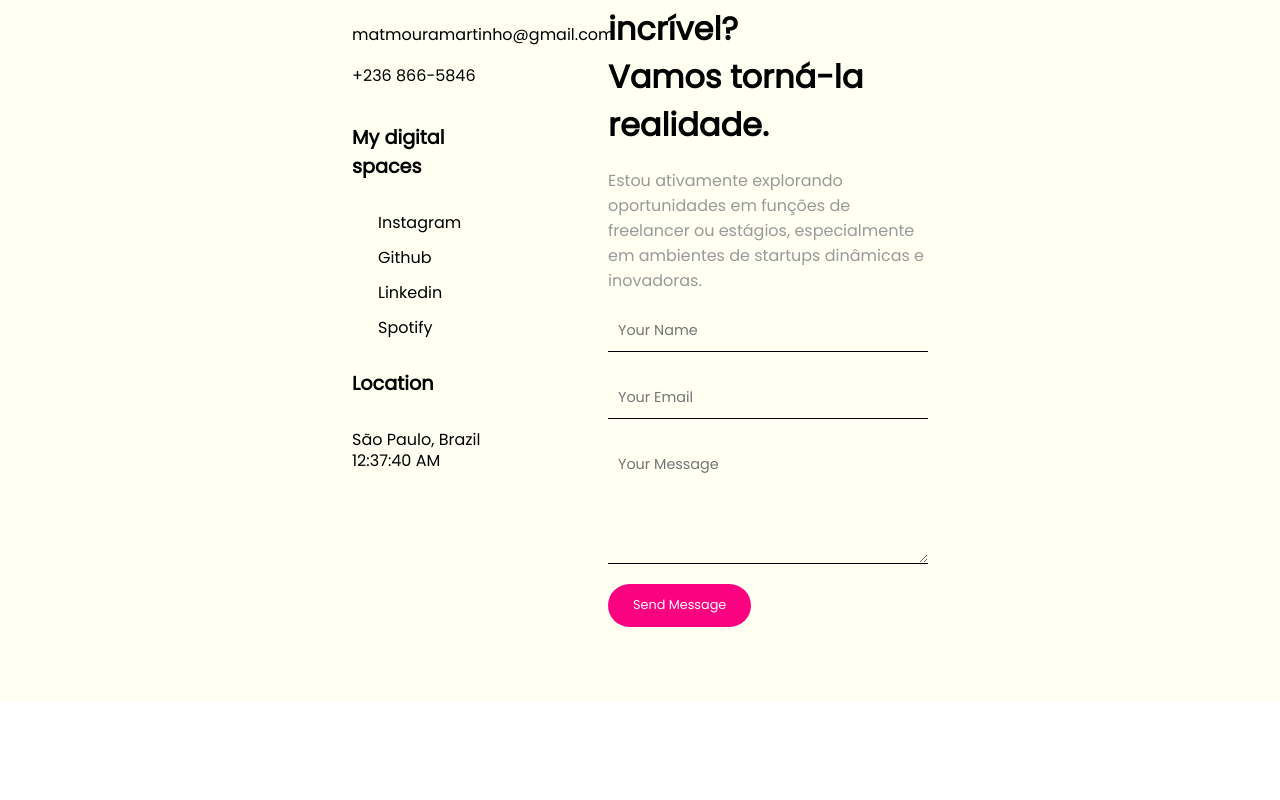
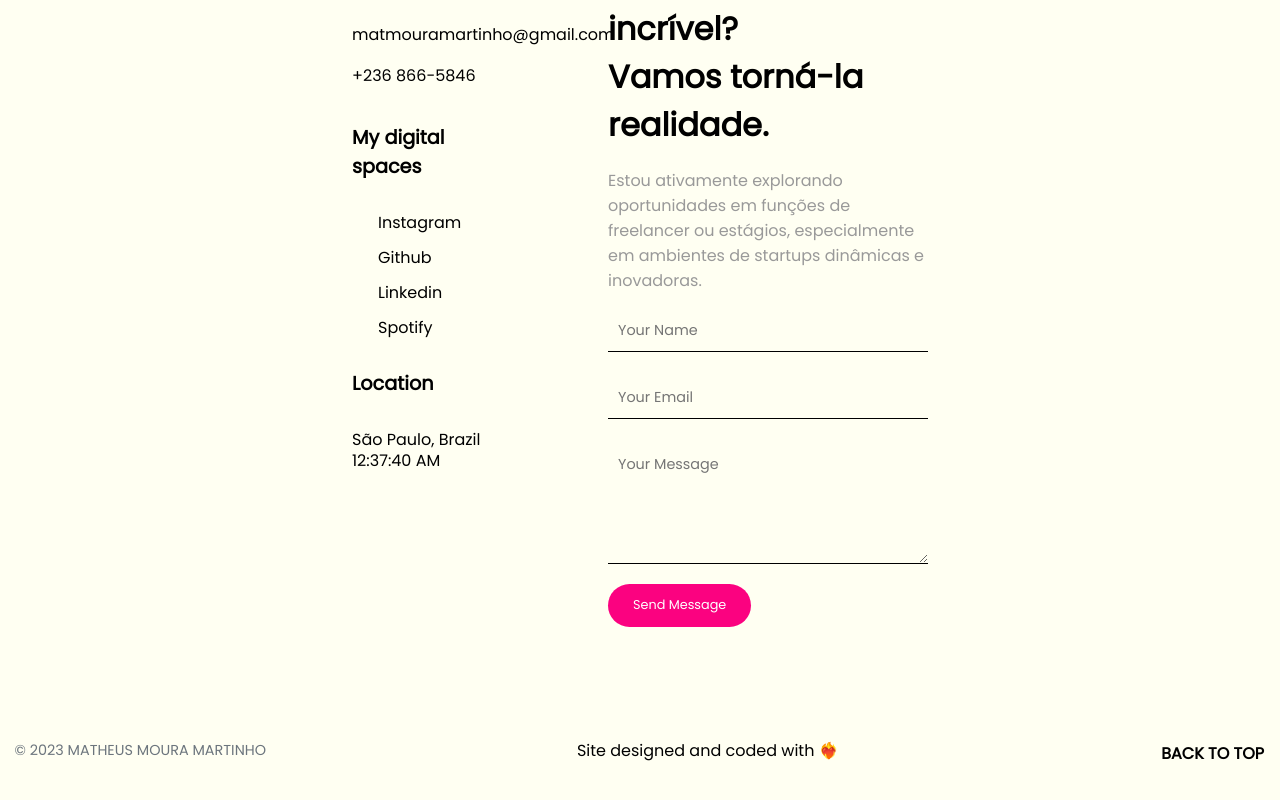
Before and after one commit to MatheusMartinho/PhotographyWeb, an Angular app: page / in a window 1280 px wide. Shown: the part 2743-3543 px from the top of the page. Before the commit the page ends 3444 px from the top, so only its background shows below. Built offline with nearby package versions, Linux system fonts and the light colour scheme.

Commit message:
footer done

```diff
--- a/src/app/footer/footer.component.css
+++ b/src/app/footer/footer.component.css
@@ -1,17 +1,32 @@
 .footer {
-  background-color: #f8f9fa;
+  background-color: #fffff2;
   padding: 1rem 0;
   position: absolute;
   bottom: 0;
   width: 100%;
   text-align: center;
-  box-shadow: 0 -2px 4px rgba(0,0,0,.1);
+  position: relative;
+  bottom:0px;
+  font-family: "Poppins", sans-serif;
 }
 
 .container {
   display: flex;
-  justify-content: center;
+  justify-content: space-between;
   align-items: center;
+}
+
+.container span,a{
+  padding: 1em;
+}
+.container a{
+  text-decoration: none;
+  color: black;
+  font-weight: bold;
+}
+.container i{
+  margin-right: 10px;
+  font-size: 1.5em;
 }
 
 .text-muted {
--- a/src/app/footer/footer.component.html
+++ b/src/app/footer/footer.component.html
@@ -1,5 +1,7 @@
 <footer class="footer">
   <div class="container">
-    <span class="text-muted">© 2023 Minha Empresa</span>
+    <span class="text-muted">© 2023 MATHEUS MOURA MARTINHO</span>
+    <span>Site designed and coded with ❤️‍🔥</span>
+    <a href="#"><i class="fa-solid fa-jet-fighter-up"></i>BACK TO TOP</a>
   </div>
 </footer>
--- a/src/app/gallery/gallery.component.css
+++ b/src/app/gallery/gallery.component.css
@@ -4,7 +4,7 @@ body {
   background-color: #f4f4f4;
   font-family: Arial, sans-serif;
   background-color: #fffff2;
-  height: 404%;
+  height: 417%;
 }
 
 app-footer {
--- a/src/app/home/home.component.html
+++ b/src/app/home/home.component.html
@@ -1,38 +1,42 @@
 <!DOCTYPE html>
 <html lang="en">
   <head>
-  <meta charset="UTF-8">
-  <meta name="viewport" content="width=device-width, initial-scale=1.0">
-  <link rel="stylesheet" href="https://cdnjs.cloudflare.com/ajax/libs/font-awesome/6.4.2/css/all.min.css" integrity="sha512-z3gLpd7yknf1YoNbCzqRKc4qyor8gaKU1qmn+CShxbuBusANI9QpRohGBreCFkKxLhei6S9CQXFEbbKuqLg0DA==" crossorigin="anonymous" referrerpolicy="no-referrer" />
+    <meta charset="UTF-8" />
+    <meta name="viewport" content="width=device-width, initial-scale=1.0" />
+    <link
+      rel="stylesheet"
+      href="https://cdnjs.cloudflare.com/ajax/libs/font-awesome/6.4.2/css/all.min.css"
+      integrity="sha512-z3gLpd7yknf1YoNbCzqRKc4qyor8gaKU1qmn+CShxbuBusANI9QpRohGBreCFkKxLhei6S9CQXFEbbKuqLg0DA=="
+      crossorigin="anonymous"
+      referrerpolicy="no-referrer"
+    />
     <title>Document</title>
   </head>
   <body>
-
     <div class="container">
       <div class="wrap">
         <div class="paragraph">
-        <p class="bigger" [ngStyle]="{'white-space':'pre-line'}">
-          {{paragraph}} <i class="fa-solid fa-code"></i>
+          <p class="bigger" [ngStyle]="{ 'white-space': 'pre-line' }">
+            {{ paragraph }} <i class="fa-solid fa-code"></i>
           </p>
-        <p class="smaller" [ngStyle]="{'white-space':'pre-line'}">
+          <p class="smaller" [ngStyle]="{ 'white-space': 'pre-line' }">
             {{ description }} <i class="fa-solid fa-location-dot"></i>
           </p>
 
           <div class="dev-links">
-          <a href="{{ linkedinUrl }}" target="_blank" class="swing-link"><i class="fa-brands fa-linkedin"></i></a>
-          <a href="{{ githubUrl }}" target="_blank" class="swing-link"><i class="fa-brands fa-github-alt"></i></a>
+            <a href="{{ linkedinUrl }}" target="_blank" class="swing-link"
+              ><i class="fa-brands fa-linkedin"></i
+            ></a>
+            <a href="{{ githubUrl }}" target="_blank" class="swing-link"
+              ><i class="fa-brands fa-github-alt"></i
+            ></a>
           </div>
         </div>
-      <div data-aos="fade-up" class="blob">
-
-      </div>
-
+        <div data-aos="fade-up" class="blob"></div>
       </div>
 
       <div class="tech-container">
-      <p class="title">
-        Tech Stack  |
-      </p>
+        <p class="title">Tech Stack |</p>
         <div class="skill-set" *ngFor="let icon of icons">
           <i class="{{ icon.logo }}"></i>
         </div>
@@ -42,5 +46,6 @@
     <app-about></app-about>
     <app-new-gallery></app-new-gallery>
     <app-contact></app-contact>
+    <app-footer></app-footer>
   </body>
 </html>
```
Lines whose indentation alone changed are shown as unchanged.
